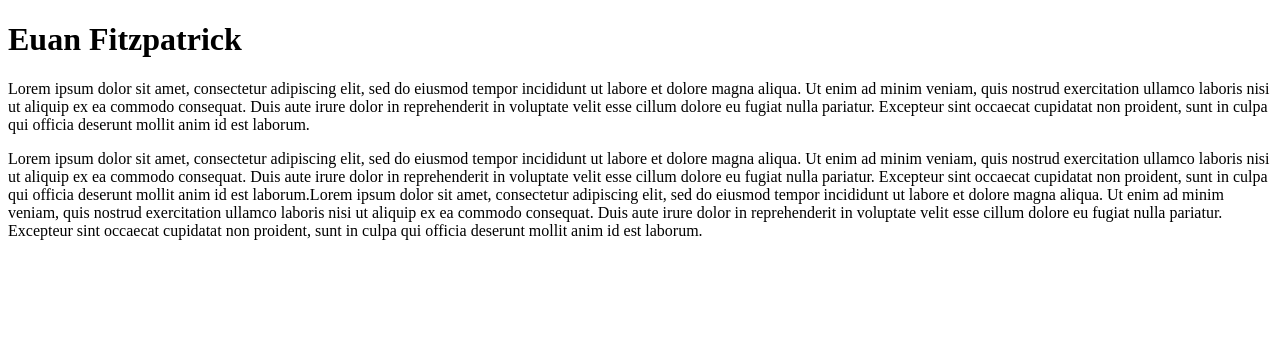
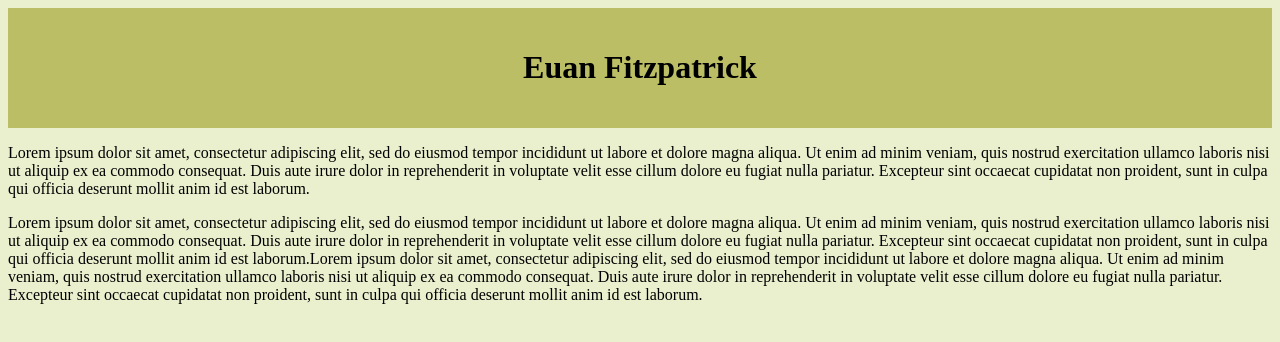
Before and after one commit to EuanFitz/ClassLessonJan14, a plain HTML site: page index.html in a window 1280 px wide. Drawn offline with Linux system fonts and the light colour scheme.

Commit message:
Adding css stying
Header and body colors GREEN

```diff
--- a/index.html
+++ b/index.html
@@ -3,7 +3,8 @@
 <head>
     <meta charset="UTF-8">
     <meta name="viewport" content="width=device-width, initial-scale=1.0">
-    <title>Document</title>
+    <title>Intermediate Web</title>
+    <link rel="stylesheet" href="./main.css">
 </head>
 <body>
     <header>
--- /dev/null
+++ b/main.css
@@ -0,0 +1,9 @@
+header{
+    background-color: #BBBE64;
+    padding: 20px;
+    text-align: center;
+}
+
+body{
+    background-color: #EAF0CE;
+}
```
Also changed, not shown: 1 other file.
